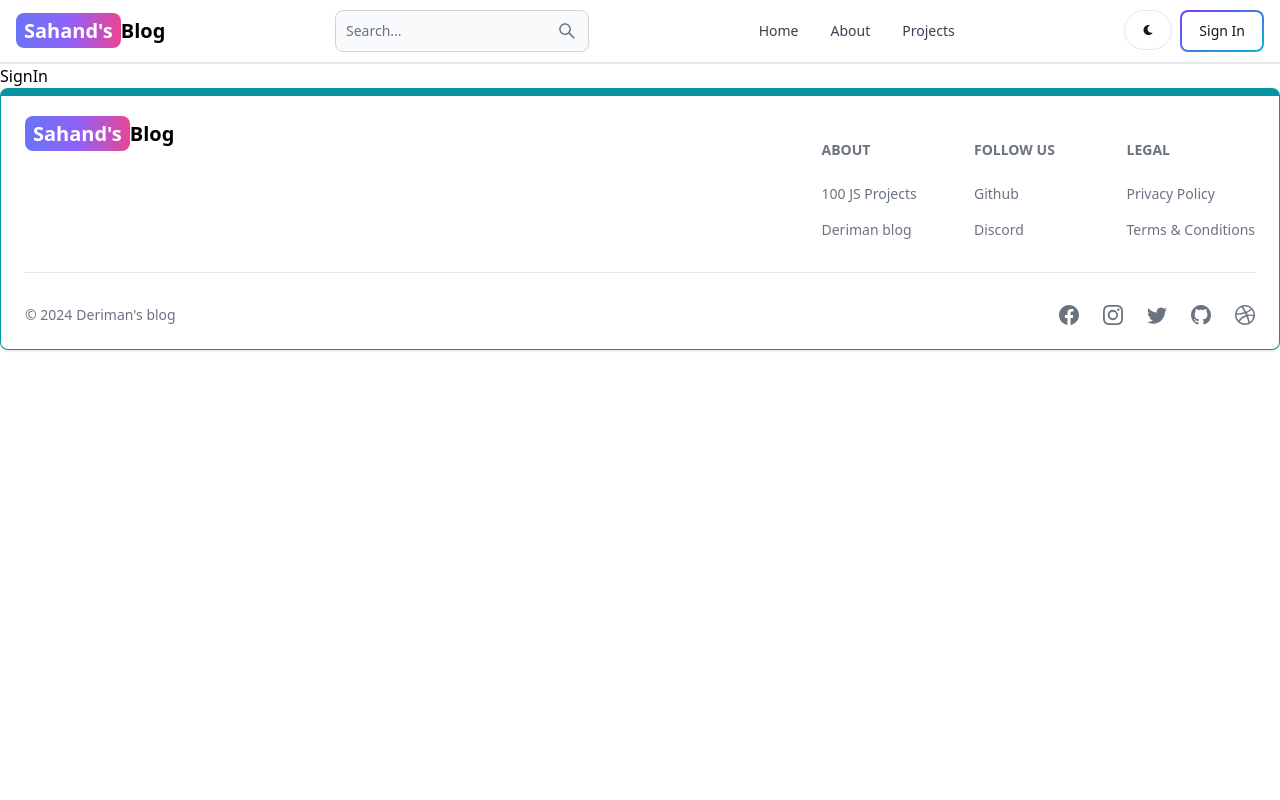
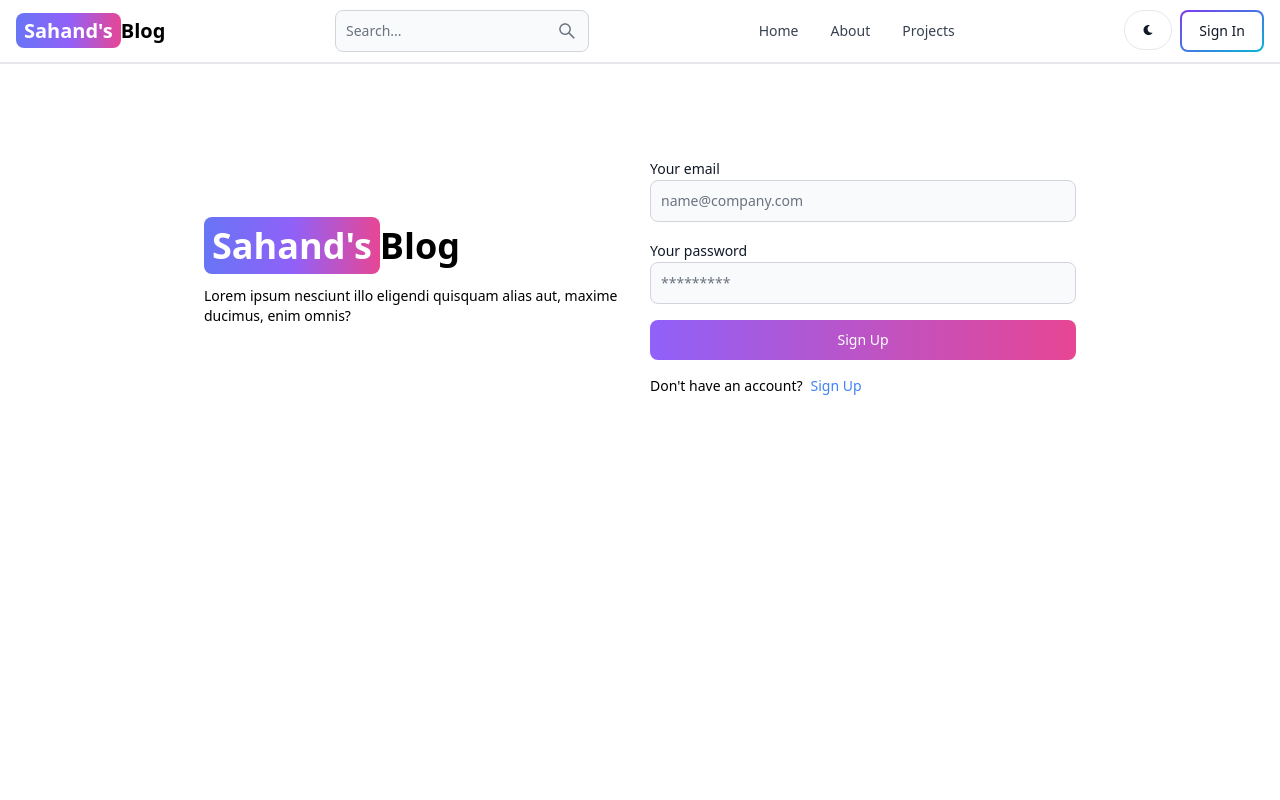
Before and after one commit to Deriman/MERN-BLOG, a React (Vite) app in the folder client/: page /sign-in in a window 1280 px wide. Shown: the top 800 px of the page. Built offline with nearby package versions, Linux system fonts and the light colour scheme.

Commit message:
add funcionality sign in page

```diff
--- a/client/src/pages/SignIn.jsx
+++ b/client/src/pages/SignIn.jsx
@@ -1,6 +1,93 @@
+import { Alert, Button, Label, Spinner, TextInput } from "flowbite-react"
+import { useState } from "react"
+import { Link, useNavigate } from "react-router-dom"
+
+
 const SignIn = () => {
+    const [formData, setFormData] = useState({})
+    const [errorMessage, setErrorMessage] = useState(null)
+    const [loading, setLoading] = useState(false)
+    const navigate = useNavigate()
+
+    const handleChange = (e) => {
+        setFormData({ ...formData, [e.target.id]: e.target.value.trim() })
+        // console.log(formData)
+    }
+    const handleSubmit = async (e) => {
+        e.preventDefault()
+        if (!formData.email || !formData.password) {
+            return setErrorMessage('Please fill out all fields.')
+        }
+        try {
+            setLoading(true)
+            setErrorMessage(null)
+            const result = await fetch('/api/v1/auth/signin', {
+                method: 'POST',
+                headers: {
+                    'Content-Type': 'application/json'
+                },
+                body: JSON.stringify(formData)
+            })
+            const data = await result.json()
+            if (data.success === false) {
+                return setErrorMessage(data.message)
+            }
+            setLoading(false)
+            if (result.ok) navigate('/')
+        } catch (error) {
+            setErrorMessage(error.message)
+            setLoading(false)
+        }
+    }
     return (
-        <div>SignIn</div>
+        <div className="min-h-screen mt-20">
+            <div className="flex p-3 max-w-4xl mx-auto flex-col md:flex-row md:items-center gap-5">
+                {/* left */}
+                <div className="flex-1">
+                    <Link to='/' className="font-bold dark:text-white text-4xl">
+                        <span className="px-2 py-1 bg-gradient-to-r from-indigo-500 via-purple-500 to-pink-500 rounded-lg text-white">Sahand's</span>
+                        Blog
+                    </Link>
+                    <p className="text-sm mt-5">Lorem ipsum nesciunt illo eligendi quisquam alias aut, maxime ducimus, enim omnis?</p>
+                </div>
+                {/* right */}
+                <div className="flex-1">
+                    <form className="flex flex-col gap-4" onSubmit={handleSubmit}>
+                        <div>
+                            <Label value="Your email" />
+                            <TextInput type="email" placeholder="name@company.com" id='email' onChange={handleChange} />
+                        </div>
+                        <div>
+                            <Label value="Your password" />
+                            <TextInput type="password" placeholder="*********" id='password' onChange={handleChange} />
+                        </div>
+                        <Button gradientDuoTone="purpleToPink" type="submit" disabled={loading}>
+                            {
+                                loading ? (
+                                    <>
+                                        <Spinner size="sm" />
+                                        <span className="pl-3">Loading...</span>
+                                    </>
+                                ) : 'Sign Up'
+                            }
+                        </Button>
+                    </form>
+                    <div className="flex gap-2 mt-4 text-sm">
+                        <span>Don't have an account?</span>
+                        <Link to='/sign-up' className="text-blue-500">
+                            Sign Up
+                        </Link>
+                    </div>
+                    {
+                        errorMessage && (
+                            <Alert className="mt-4" color="failure">
+                                {errorMessage}
+                            </Alert>
+                        )
+                    }
+                </div>
+            </div>
+        </div>
     )
 }
 
```
